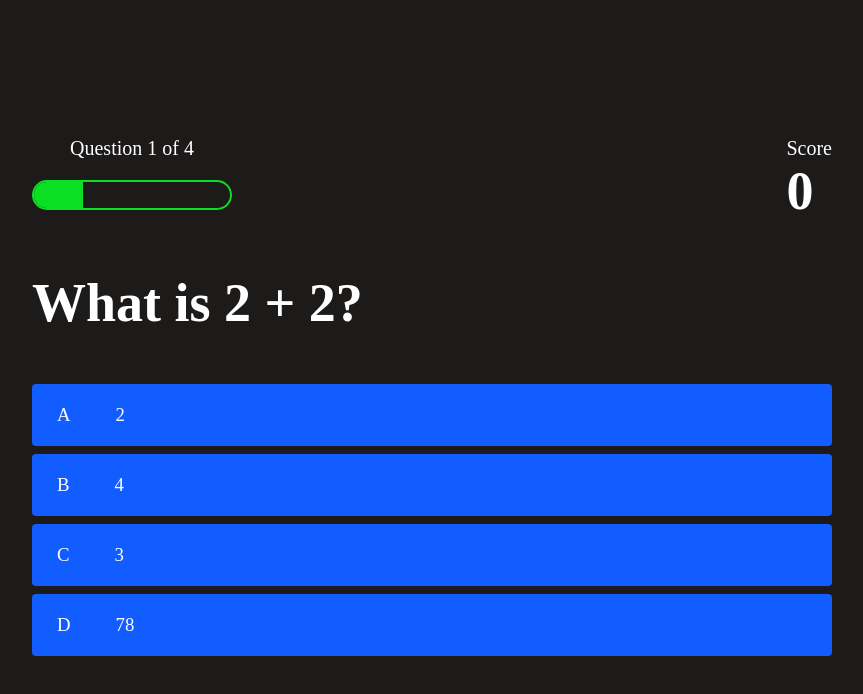
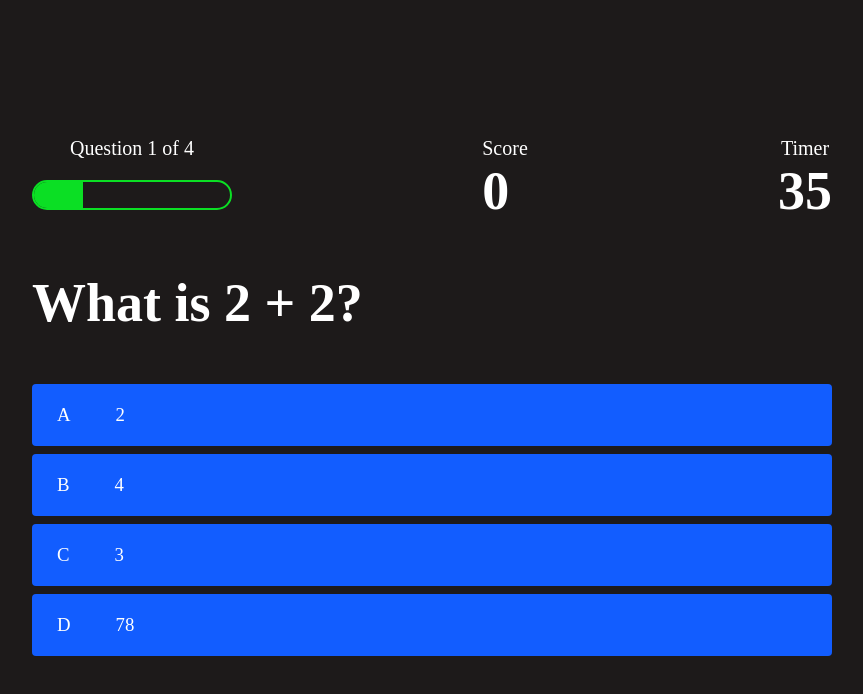
Before and after one commit to Ikomeda/quizyourself, a plain HTML site: page game.html in a window 1280 px wide. Shown: the whole page, without its empty margins (208-1071 px from the left). Drawn offline with Linux system fonts and the light colour scheme.

Commit message:
added a timer to the quiz

```diff
--- a/assets/game.js
+++ b/assets/game.js
@@ -3,12 +3,14 @@ const choices = Array.from(document.querySelectorAll('.choice-text'));
 const progressText = document.querySelector('#progressText');
 const scoreText = document.querySelector('#score');
 const progressBarFull = document.querySelector('#progressBarFull');
+const timerText = document.querySelector('#timer');
 
-let currentQuestion = {}
-let acceptingAnswers = true
-let score = 0
-let questionCounter = 0
-let availableQuestions = []
+let currentQuestion = {};
+let acceptingAnswers = true;
+let score = 0;
+let timer = 40;
+let questionCounter = 0;
+let availableQuestions = [];
 
 let questions = [
     {
@@ -53,6 +55,21 @@ startGame = () => {
     score = 0
     availableQuestions = [...questions]
     getNewQuestion()
+    setTime()
+}
+
+function setTime() {
+    var timerInterval = setInterval(function() {
+        timer--;
+        timerText.textContent = timer;
+
+        if(timer === 0) {
+            clearInterval(timerInterval);
+
+            localStorage.setItem("mostRecentScore", score);
+            return window.location.assign('/end.html')
+        }
+    }, 1000);
 }
 
 getNewQuestion = () => {
--- a/game.html
+++ b/game.html
@@ -28,6 +28,14 @@
                         0
                     </h1>
                 </div>
+                <div class="hud-item">
+                    <p class="hud-prefix">
+                        Timer
+                    </p>
+                    <h1 class="hud-main-text" id="timer">
+                        0
+                    </h1>
+                </div>
             </div>
             <h1 id="question">What is the answer to this question</h1>
             <div class="choice-container">
```
Also changed, not shown: assets/script.js (deleted).
